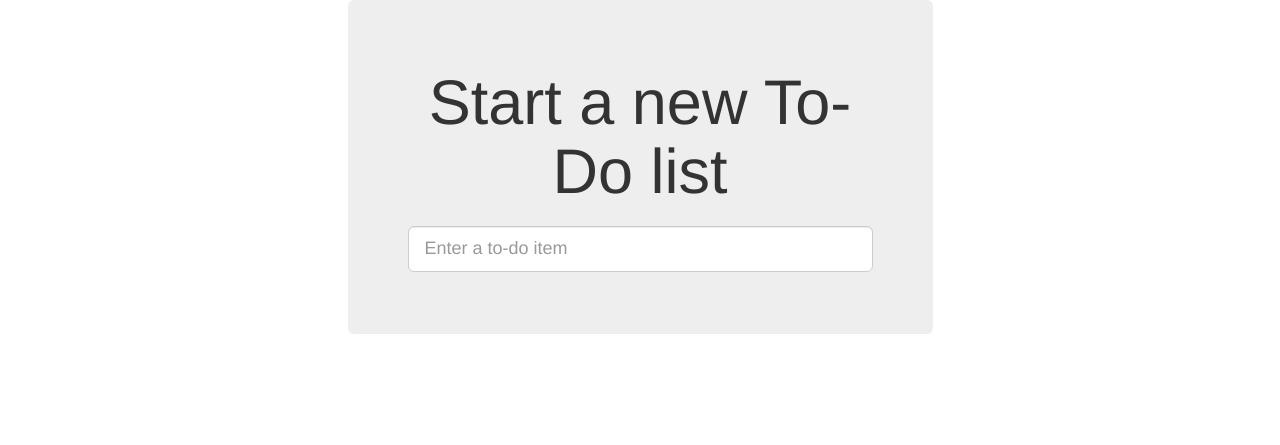
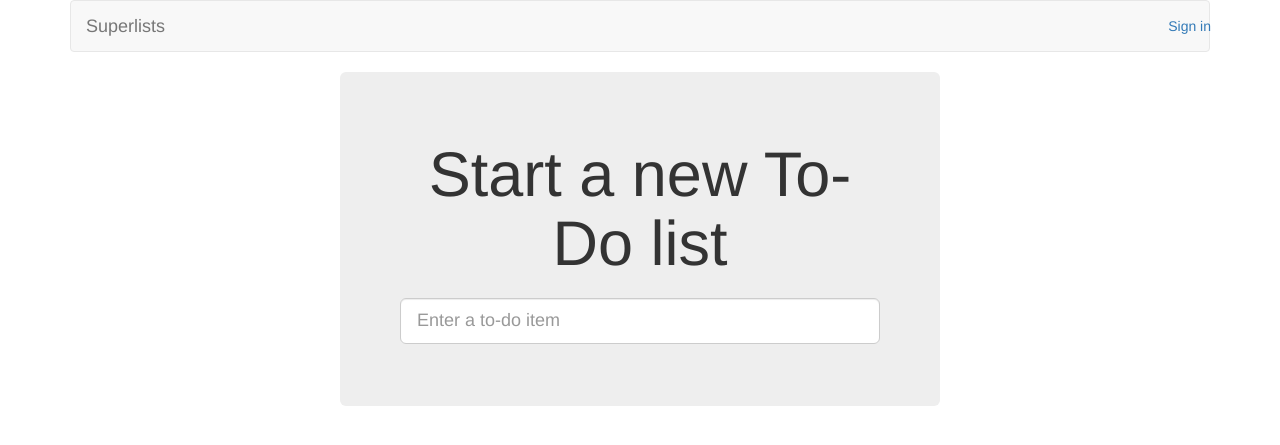
Before and after one commit to f4rsh1d/superlists, a Django app: page / in a window 1280 px wide. Shown: the top 445 px of the page. Run offline with Django 3.2, Linux system fonts and the light colour scheme; some libraries are stand-ins or nearby versions.

Commit message:
starting static housekeeping

```diff
--- a/functional_tests/test_login.py
+++ b/functional_tests/test_login.py
@@ -25,7 +25,7 @@ class LoginTest(FunctionalTest):
         # Edith goes to the awesome superlists site
         # and notices a "Sign in" link for the first time.
         self.browser.get(self.server_url)
-        self.browser.find_element_by_id('login').click()
+        self.browser.find_element_by_id('id_login').click()
 
         # A Persona login box appears
         self.switch_to_new_window('Mozilla Persona')
@@ -40,6 +40,6 @@ class LoginTest(FunctionalTest):
         self.switch_to_new_window('To-Do')
 
         # She can see that she is logged in
-        self.wait_for_element_with_id('logout')
+        self.wait_for_element_with_id('id_logout')
         navbar = self.browser.find_element_by_css_selector('.navbar')
         self.assertIn('edith@mockmyid.com', navbar.text)
--- a/lists/templates/base.html
+++ b/lists/templates/base.html
@@ -9,6 +9,12 @@
     <body>
     <div class="container">
 
+        <nav class="navbar navbar-default" role="navigation">
+            <a class="navbar-brand" href="/">Superlists</a>
+            <a class="btn navbar-btn navbar-right" id="id_login" href="#">Sign in</a>
+        </nav>
+
+        <div class="row">
             <div class="row">
                 <div class="col-md-6 col-md-offset-3 jumbotron">
                     <div class="text-center">
@@ -33,6 +39,7 @@
                 </div>
             </div>
         </div>
+    </div>
     <script src="http://code.jquery.com/jquery.min.js"></script>
     <script src="/static/list.js"></script>
     </body>
```
Lines whose indentation alone changed are shown as unchanged.
